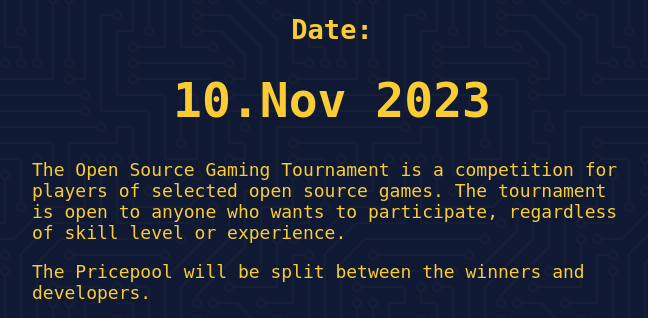
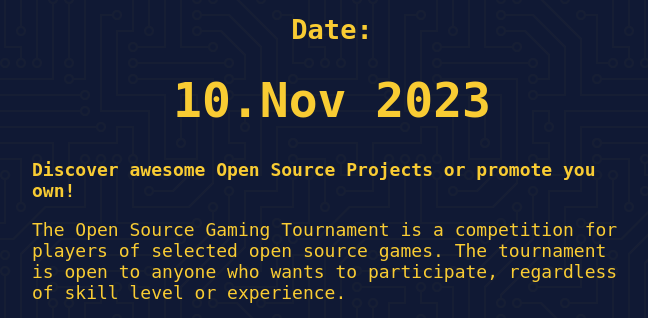
Before and after one commit to osgt/Open-Source-Gaming-Tournament-Website, a plain HTML site: page index.html in a window 1280 px wide. Shown: the part 770-1088 px from the top of the page, without its empty margins (308-956 px from the left). Drawn offline with Linux system fonts and the light colour scheme; no server answers.

Commit message:
Bold Slogan

```diff
--- a/index.html
+++ b/index.html
@@ -110,6 +110,7 @@ img {
   <h2>Date:</h2>
   <h2 style=" font-size: 300%" >10.Nov 2023</h2>
   </center>
+  <p><b>Discover awesome Open Source Projects or promote you own!</b></p>
   <p>The Open Source Gaming Tournament is a competition for players of selected open source games. The tournament is open to anyone who wants to participate, regardless of skill level or experience.</p>
   <p>The Pricepool will be split between the winners and developers.</p>
 
```
